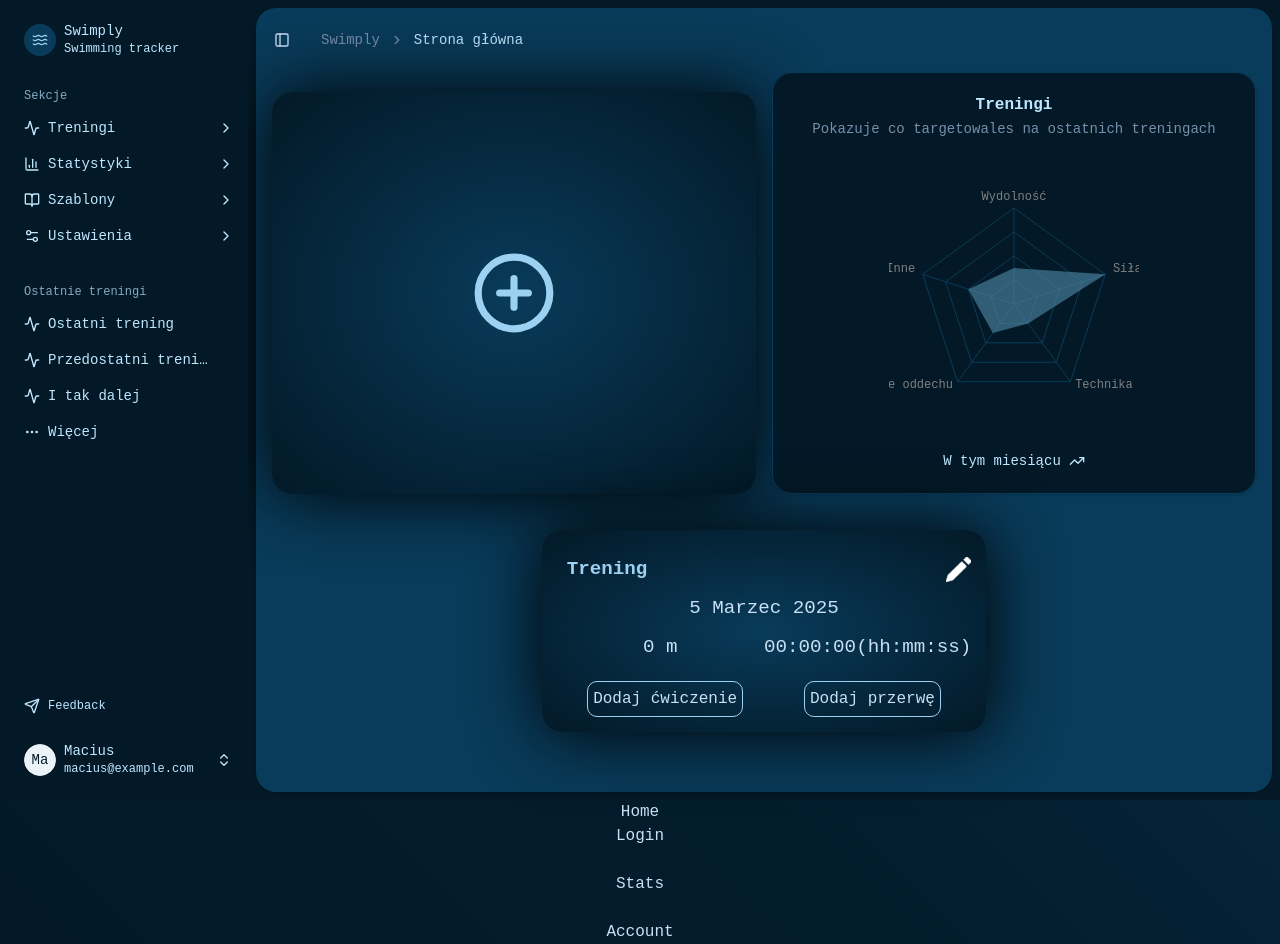
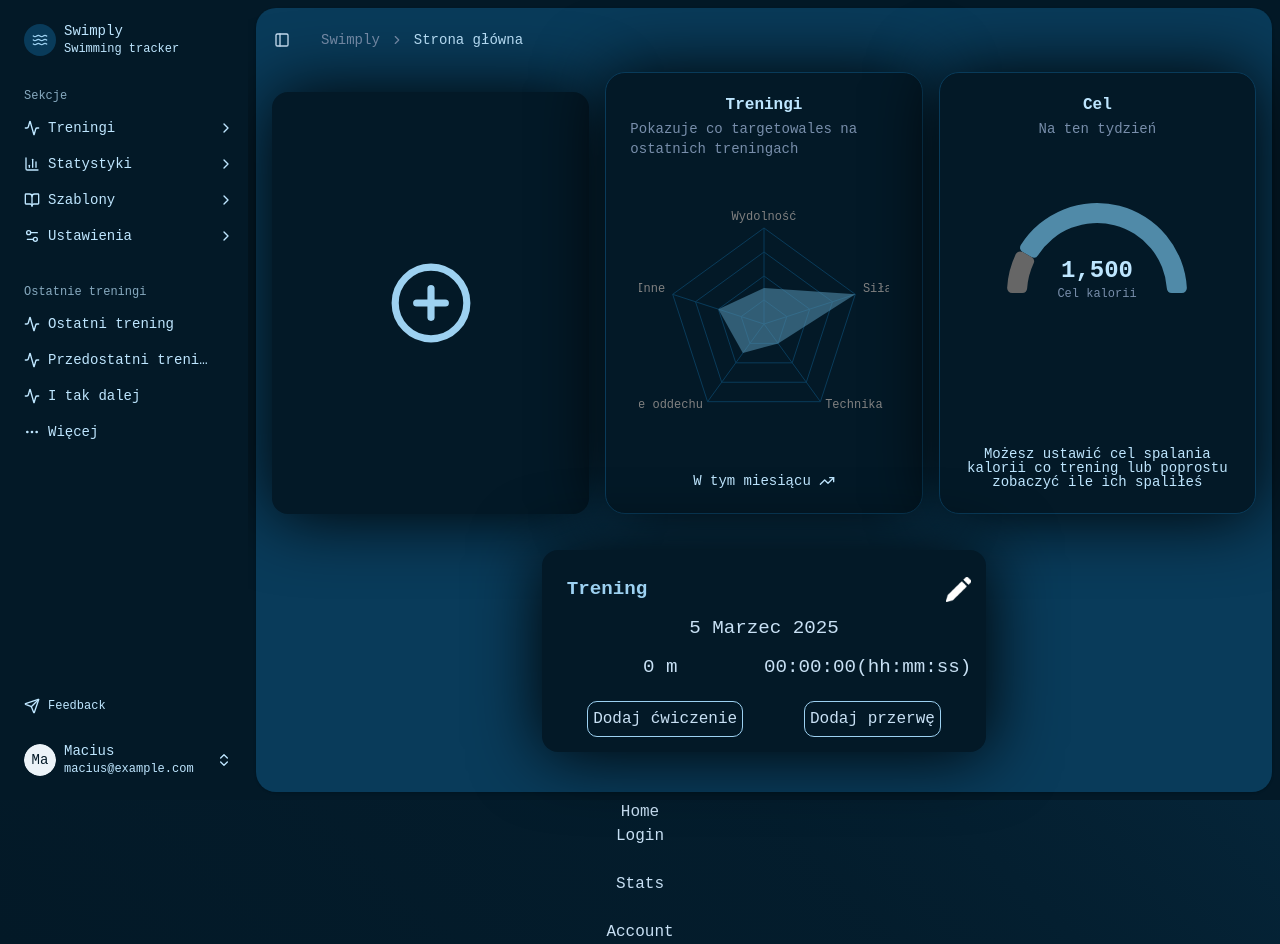
Before and after one commit to takitamMAJECZKA/swimply-frontend, a React (Vite) app: page / in a window 1280 px wide. Built offline with nearby package versions, Linux system fonts and the light colour scheme.

Commit message:
added another chart with calories

```diff
--- a/src/components/AddNewWorkout.jsx
+++ b/src/components/AddNewWorkout.jsx
@@ -5,7 +5,7 @@ import {CirclePlus} from 'lucide-react'
 export default function AddNewWorkout(){
     return(
         <>
-            <div id="addNewWorkout">
+            <div id="addNewWorkout" className="fancy-shadow">
                 <button id="addNewWorkoutBtn"><CirclePlus size='86'></CirclePlus></button>
             </div>
         </>
--- a/src/components/LoginForm.jsx
+++ b/src/components/LoginForm.jsx
@@ -8,7 +8,7 @@ export default function LoginForm(){
 
     if (returnLogin){
         return(
-            <div id="loginFormContainer">
+            <div id="loginFormContainer fancy-shadow">
                 <form>
                     <h2 id="loginHeader">ZALOGUJ</h2>
                     <label>Nazwa użytkownika: <input type="text" id="username"/></label>
@@ -21,7 +21,7 @@ export default function LoginForm(){
         )
     }else{
         return(
-            <div id="registerFormContainer">
+            <div id="registerFormContainer fancy-shadow">
                 <form>
                     <h2 id="registerHeader">ZAREJESTRUJ</h2>
                     <label>Nazwa użytkownika: <input type="text" id="username"/></label>
--- a/src/components/Workout.jsx
+++ b/src/components/Workout.jsx
@@ -100,7 +100,7 @@ export default function Workout(){
     }
 
     return(
-        <div className="workoutContainer">
+        <div className="workoutContainer fancy-shadow">
             <div className="workoutHeader">
                 <label><input type="text" onChange={(e) => {handleWorkoutNameChange(e)}} className="workoutName dataInput" placeholder="Workout name" value={workoutData.name}/><img className="editIcon" src={editIcon} alt="edit" /></label>
                 <div className="workoutInfo">
--- a/src/components/RadarChartWorkoutsCategory.jsx
+++ b/src/components/charts/RadarChartWorkoutsCategory.jsx
@@ -34,7 +34,7 @@ const chartConfig = {
 
 export default function RadarChartWorkoutsCategory() {
   return (
-    <Card>
+    <Card className='fancy-shadow'>
       <CardHeader className="items-center pb-4">
         <CardTitle>Treningi</CardTitle>
         <CardDescription>
--- /dev/null
+++ b/src/components/charts/RadialProgressChart.jsx
@@ -0,0 +1,106 @@
+"use client"
+
+import { TrendingUp } from "lucide-react"
+import { Label, PolarRadiusAxis, RadialBar, RadialBarChart } from "recharts"
+
+import {
+  Card,
+  CardContent,
+  CardDescription,
+  CardFooter,
+  CardHeader,
+  CardTitle,
+} from "@/components/ui/card"
+import {
+  ChartContainer,
+  ChartTooltip,
+  ChartTooltipContent,
+} from "@/components/ui/chart"
+const chartData = [{ caloriesBurnt: 1260, caloriesLeft: 240, caloriesGoal: 1500 }]
+
+const chartConfig = {
+  caloriesBurnt: {
+    label: "Spalone kalorie",
+    color: "var(--dark-aqua)",
+  },
+  caloriesLeft: {
+    label: "Pozostałe kalorie",
+    color: "#666666",
+  },
+}
+
+export default function RadialProgressChart() {
+  const totalVisitors = chartData[0].caloriesGoal
+
+  return (
+    <Card className="flex flex-col fancy-shadow">
+      <CardHeader className="items-center pb-0">
+        <CardTitle>Cel</CardTitle>
+        <CardDescription>Na ten tydzień</CardDescription>
+      </CardHeader>
+      <CardContent className="flex flex-1 items-center pb-0">
+        <ChartContainer
+          config={chartConfig}
+          className="mx-auto aspect-square w-full max-w-[250px]"
+        >
+          <RadialBarChart
+            data={chartData}
+            endAngle={180}
+            innerRadius={80}
+            outerRadius={130}
+          >
+            <ChartTooltip
+              cursor={false}
+              content={<ChartTooltipContent hideLabel />}
+            />
+            <PolarRadiusAxis tick={false} tickLine={false} axisLine={false}>
+              <Label
+                content={({ viewBox }) => {
+                  if (viewBox && "cx" in viewBox && "cy" in viewBox) {
+                    return (
+                      <text x={viewBox.cx} y={viewBox.cy} textAnchor="middle">
+                        <tspan
+                          x={viewBox.cx}
+                          y={(viewBox.cy || 0) - 16}
+                          className="fill-foreground text-2xl font-bold"
+                        >
+                          {totalVisitors.toLocaleString()}
+                        </tspan>
+                        <tspan
+                          x={viewBox.cx}
+                          y={(viewBox.cy || 0) + 4}
+                          className="fill-muted-foreground"
+                        >
+                          Cel kalorii
+                        </tspan>
+                      </text>
+                    )
+                  }
+                }}
+              />
+            </PolarRadiusAxis>
+            <RadialBar
+              dataKey="caloriesBurnt"
+              stackId="a"
+              cornerRadius={5}
+              fill="var(--color-caloriesBurnt)"
+              className="stroke-transparent stroke-2"
+            />
+            <RadialBar
+              dataKey="caloriesLeft"
+              fill="var(--color-caloriesLeft)"
+              stackId="a"
+              cornerRadius={5}
+              className="stroke-transparent stroke-2"
+            />
+          </RadialBarChart>
+        </ChartContainer>
+      </CardContent>
+      <CardFooter className="flex-col gap-2 text-sm">
+        <div className="flex items-center gap-2 font-medium leading-none text-center">
+        Możesz ustawić cel spalania kalorii co trening lub poprostu zobaczyć ile ich spaliłeś
+        </div>
+      </CardFooter>
+    </Card>
+  )
+}
--- a/src/pages/Home.jsx
+++ b/src/pages/Home.jsx
@@ -20,7 +20,8 @@ import {
 import { Link } from "react-router-dom"
 import AddNewWorkout from "../components/AddNewWorkout"
 import Workout from "../components/Workout"
-import RadarChartWorkoutsCategory from "../components/RadarChartWorkoutsCategory"
+import RadarChartWorkoutsCategory from "../components/charts/RadarChartWorkoutsCategory"
+import RadialProgressChart from "../components/charts/RadialProgressChart"
 
 
 export default function Home(){
@@ -49,9 +50,10 @@ export default function Home(){
                 </div>
                 </header>
                 <div className="flex flex-1 flex-col gap-4 p-4 pt-0">
-                    <div className="grid auto-rows-min gap-4 md:grid-cols-2">
+                    <div className="grid auto-rows-min gap-4 md:grid-cols-3">
                         <AddNewWorkout/>
-                        <RadarChartWorkoutsCategory></RadarChartWorkoutsCategory>
+                        <RadarChartWorkoutsCategory />
+                        <RadialProgressChart />
                     </div>
                     <div className="w-full flex justify-center">
                         <Workout />
--- a/src/style.css
+++ b/src/style.css
@@ -50,7 +50,6 @@ body{
     min-height: 600px;
     min-width: 400px;
     background: radial-gradient(var(--light-dominant), 7% ,var(--dominant) 90%);
-    box-shadow: 1px 1px 70px black;
     border-radius: 20px;
     display: flex;
     justify-content: center;
@@ -120,9 +119,8 @@ body{
     width: auto;
     min-height: 200px;
     background-color: #000;
-    border-radius: 20px;
-    background: radial-gradient(var(--light-dominant), var(--dominant));
-    box-shadow: 1px 1px 70px black;
+    border-radius: 1rem;
+    background-color: var(--dominant);
 }
 
 #addNewWorkoutBtn{
@@ -147,8 +145,11 @@ body{
     max-width: 600px;
     height: auto;
     background-color: #000;
-    border-radius: 20px;
-    background: radial-gradient(var(--light-dominant), var(--dominant));
+    border-radius: 1rem;
+    background-color: var(--dominant);
+}
+
+.fancy-shadow{
     box-shadow: 1px 1px 70px black;
 }
 
```
